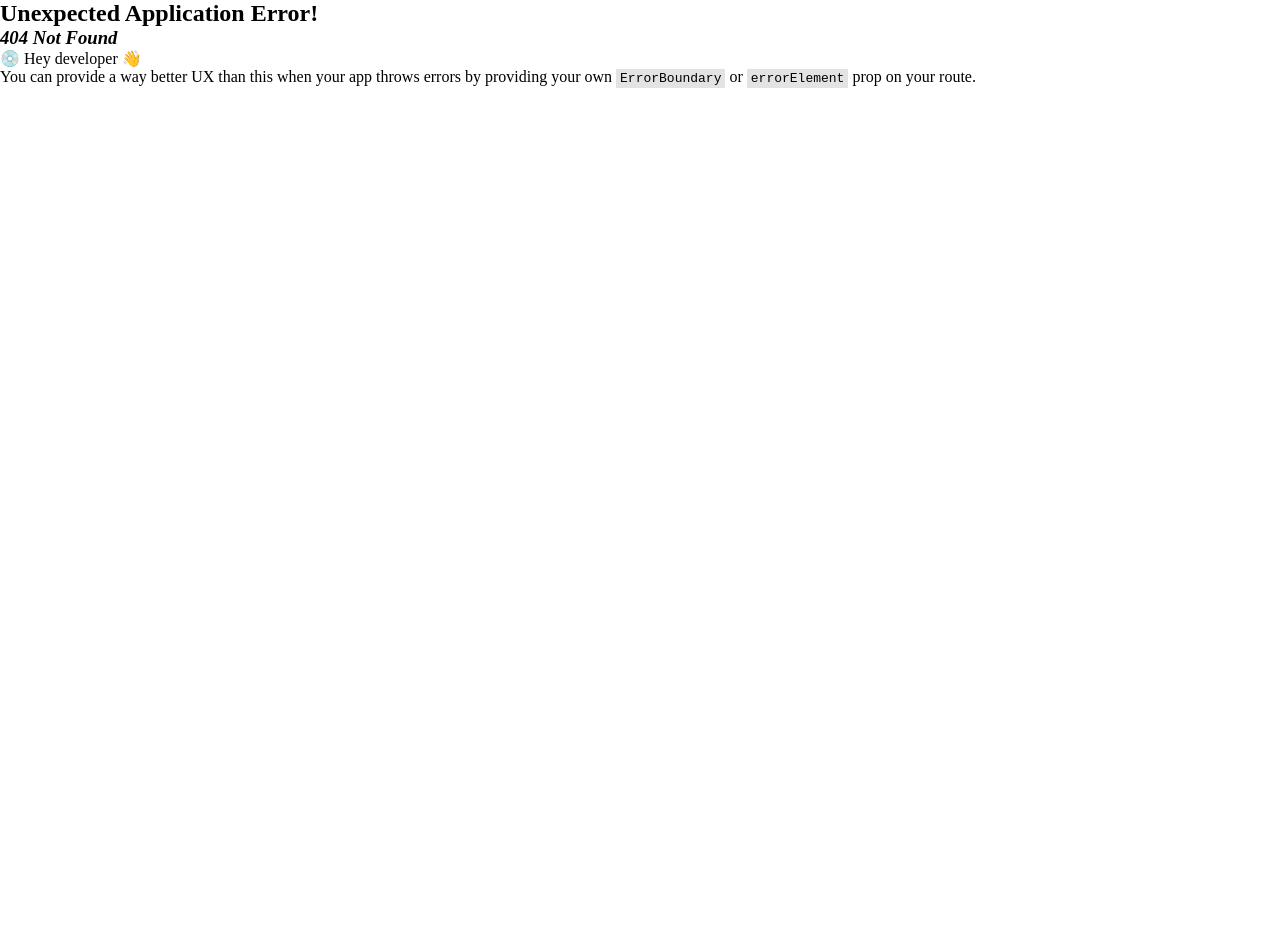
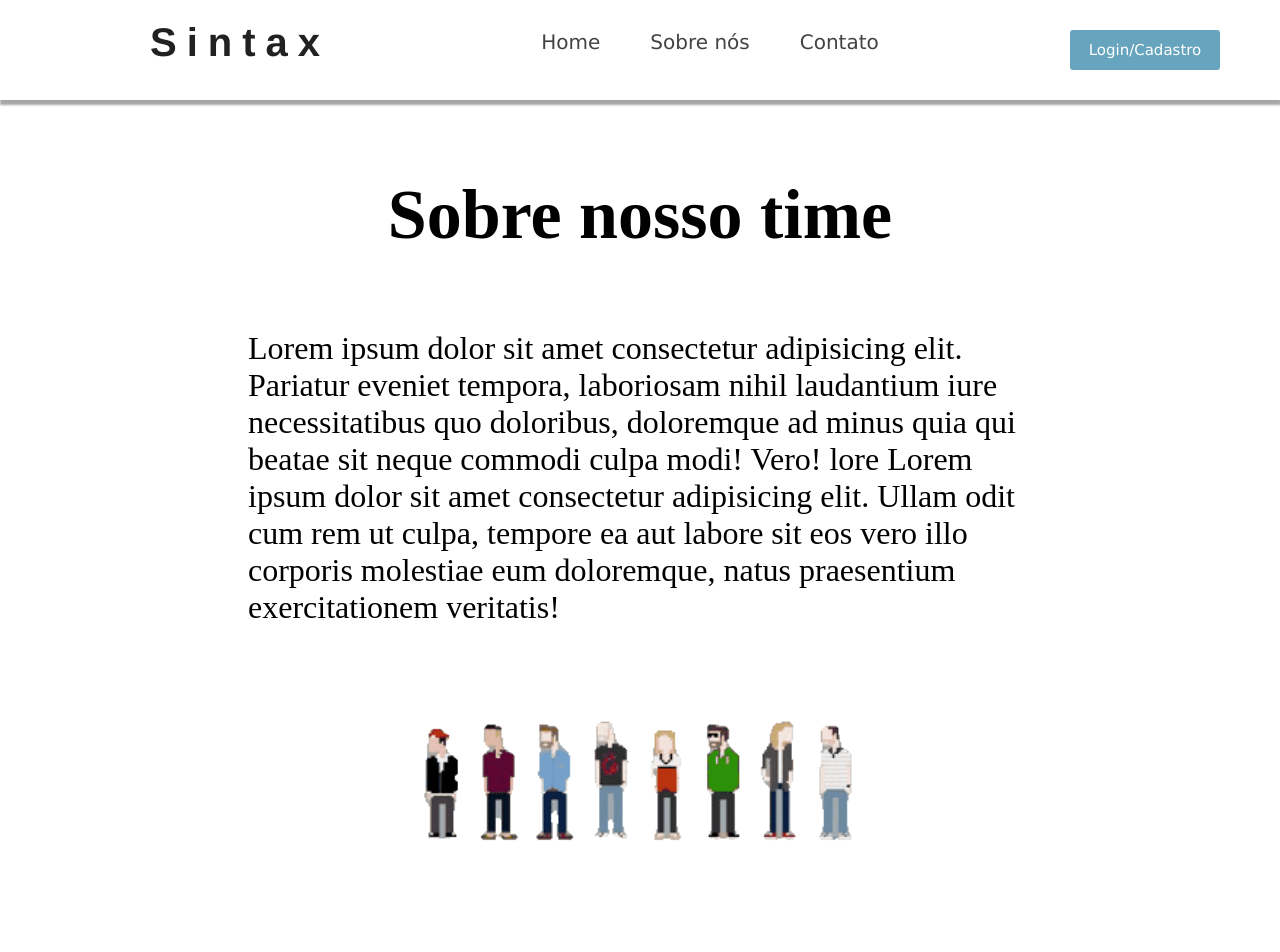
Before and after one commit to MarcosVinicius556/Integrativa-UNIPLAC-2023, a React (Vite) app: page /about in a window 1280 px wide. Before the commit this address had no page. Shown: the top 952 px of the page. Before the commit the page ends 800 px from the top, so only its background shows below. Built offline with nearby package versions, Linux system fonts and the light colour scheme.

Commit message:
Página sobre criada

```diff
--- /dev/null
+++ b/src/components/AboutContent/AboutSection.jsx
@@ -0,0 +1,18 @@
+import './about-section.css';
+
+function AboutSection(){
+    return(
+    <section className="about-us">
+        <h1 className="about-tile">Sobre nosso time</h1>
+        <div className="about-text">
+            <p>
+                Lorem ipsum dolor sit amet consectetur adipisicing elit. Pariatur eveniet tempora, laboriosam nihil laudantium iure necessitatibus quo doloribus, doloremque ad minus quia qui beatae sit neque commodi culpa modi! Vero! lore
+                Lorem ipsum dolor sit amet consectetur adipisicing elit. Ullam odit cum rem ut culpa, tempore ea aut labore sit eos vero illo corporis molestiae eum doloremque, natus praesentium exercitationem veritatis!
+            </p>
+        </div>
+        <div className="about-img"></div>
+    </section>
+    );
+}
+
+export default AboutSection;
--- /dev/null
+++ b/src/components/AboutContent/about-section.css
@@ -0,0 +1,46 @@
+.about-us {
+    display: flex;
+    justify-content: center;
+    align-items: center;
+    flex-direction: column;
+    padding: 5rem;
+    animation: reveal .9s ease-in-out;
+}
+
+@keyframes reveal {
+    from{
+        opacity: 0;
+    }
+    to{
+        opacity: 1;
+    }
+}
+
+.about-tile {
+    width: 650px;
+    height: 70px;
+    display: flex;
+    justify-content: center;
+    align-items: center;
+    font-size: 70px;
+    margin-bottom: 5rem;
+}
+
+span {
+    color: red;
+}
+
+.about-text {
+    width: 70%;
+    height: 250px;
+    font-size: 32px;
+}
+
+.about-img {
+    background: url('../../assets/team.gif');
+    background-position: center;
+    background-size: cover;
+    background-repeat: no-repeat;
+    width: 700px;
+    height: 400px;
+}
--- a/src/components/GameContent/game-section.css
+++ b/src/components/GameContent/game-section.css
@@ -11,8 +11,9 @@
     flex-direction: column;
     /* height: 600px;
     width: 800px; */
-    width: 100%;
-    height: 100%;
+    width: 50%;
+    height: 90%;
+
 
     font-family: 'Courier New', monospace;
     font-size: 15px;
--- a/src/components/HomePage/Home/home.css
+++ b/src/components/HomePage/Home/home.css
@@ -6,4 +6,14 @@
     align-items: center;
     flex-direction: column;
     margin-bottom: 50px;
+    animation: reveal .9s ease-in-out;
 }
+
+@keyframes reveal {
+    from{
+        opacity: 0;
+    }
+    to{
+        opacity: 1;
+    }
+}
--- a/src/main.jsx
+++ b/src/main.jsx
@@ -6,6 +6,7 @@ import './index.css';
 import App from './App';
 import GamePage from './routes/GamePage';
 import HomePage from './routes/HomePage';
+import AboutPage from './routes/AboutPage';
 
 const router = createBrowserRouter([
   {
@@ -13,6 +14,7 @@ const router = createBrowserRouter([
     element: <App />,
     children: [
       {path: '/', element: <HomePage />},
+      {path: '/about', element: <AboutPage />},
       {path: '/game', element: <GamePage />},
     ]
   }
--- /dev/null
+++ b/src/routes/AboutPage.jsx
@@ -0,0 +1,9 @@
+import AboutSection from '../components/AboutContent/AboutSection';
+
+function AboutPage() {
+    return(
+        <AboutSection />
+    );
+}
+
+export default AboutPage;
```
Also changed, not shown: src/assets/team.gif (added).
